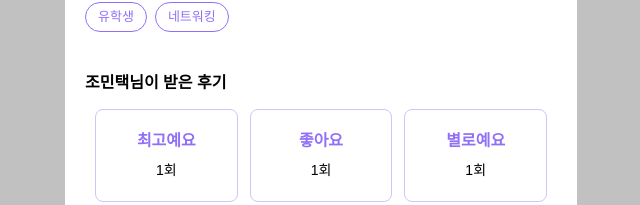
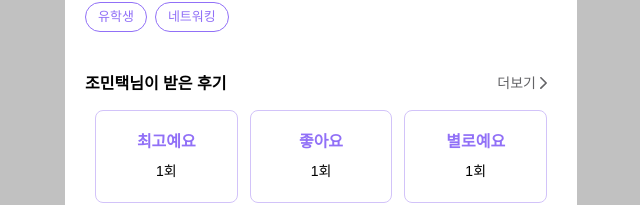
Before and after one commit to swyp3-babpool/babpool-frontend, a React (Vite) app: page /total/profile/1 in a window 1280 px wide. Shown: the part 561-766 px from the top of the page, without its empty margins (319-959 px from the left). Built offline with nearby package versions, Linux system fonts and the light colour scheme; no server answers; a web font is replaced by a local one.

Commit message:
feat: Implement ReceivedReviewPage

```diff
--- a/src/components/common/review/ReviewCount.tsx
+++ b/src/components/common/review/ReviewCount.tsx
@@ -1,4 +1,3 @@
-import React from 'react';
 import Txt from '../text';
 import { colors } from '@/assets/styles/theme';
 import { styled } from 'styled-components';
@@ -17,7 +16,7 @@ export default function ReviewCount({text, count}: {text: string, count: number}
 const ReviewCountBox = styled.div`
     width: 100%;
     height: auto;
-    padding: 20px;
+    padding: 20px 14px;
     display: flex;
     flex-direction: column;
     align-items: center;
--- a/src/pages/profileDetails/ProfileDetailsPage.tsx
+++ b/src/pages/profileDetails/ProfileDetailsPage.tsx
@@ -1,4 +1,3 @@
-import { colors } from '@/assets/styles/theme';
 import Button from '@/components/common/button';
 import Header from '@/components/common/header';
 import Keyword from '@/components/common/keyword/Keyword';
@@ -6,12 +5,15 @@ import Review from '@/components/common/review/Review';
 import ReviewCount from '@/components/common/review/ReviewCount';
 import Txt from '@/components/common/text';
 import ProfileBox from '@/components/profile/ProfileBox';
-import React from 'react';
 import { useParams } from 'react-router-dom';
 import { styled } from 'styled-components';
+import { ReactComponent as RightArrorIcon } from '@/assets/icons/ic_right_arrow.svg';
+import { colors } from '@/assets/styles/theme';
+import { useNavigation } from '@/hooks/useNavigation';
 
 export default function ProfileDetailsPage() {
     const { userId } = useParams();
+    const {navigate} = useNavigation()
     return (
         <ProfileDetailsPageContainer>
             <Header text="프로필카드 보기" />
@@ -62,16 +64,24 @@ export default function ProfileDetailsPage() {
                     </KeywordList>
                 </KeywordContainer>
                 <ReviewContainer>
-                    <Txt variant="h5">{'조민택'}님이 받은 후기</Txt>
+                    <ReviewTitleBox>
+                        <Txt variant="h5">{'조민택'}님이 받은 후기</Txt>
+                        <ReviewDetailsBox onClick={() => navigate('review')}>
+                            <Txt variant="caption1" color={colors.white_50}>
+                                더보기
+                            </Txt>
+                            <RightArrorIcon />
+                        </ReviewDetailsBox>
+                    </ReviewTitleBox>
                     <ReviewCountContainer>
                         {['최고예요', '좋아요', '별로예요'].map((text) => (
                             <ReviewCount key={text} text={text} count={1} />
                         ))}
                     </ReviewCountContainer>
                     <ReviewTextContainer>
-                        <Review text='최고의 컨설팅을 해주셔서 감사합니다ㅠㅜ!!' />
-                        <Review text='최고의 컨설팅을 해주셔서 감사합니다ㅠㅜ!!' />
-                        <Review text='최고의 컨설팅을 해주셔서 감사합니다ㅠㅜ!!' />
+                        <Review text="최고의 컨설팅을 해주셔서 감사합니다ㅠㅜ!!" />
+                        <Review text="최고의 컨설팅을 해주셔서 감사합니다ㅠㅜ!!" />
+                        <Review text="최고의 컨설팅을 해주셔서 감사합니다ㅠㅜ!!" />
                     </ReviewTextContainer>
                 </ReviewContainer>
                 <ButtonBox>
@@ -136,7 +146,22 @@ const ReviewContainer = styled.div`
     margin-top: 40px;
 `;
 
-const ReviewCountContainer = styled.div`
+const ReviewTitleBox = styled.div`
+    width: 100%;
+    display: flex;
+    align-items: center;
+    justify-content: space-between;
+`;
+
+const ReviewDetailsBox = styled.div`
+    display: flex;
+    align-items: center;
+    gap: 4px;
+    margin-right: 10px;
+    cursor: pointer;
+`
+
+export const ReviewCountContainer = styled.div`
     width: 100%;
     display: flex;
     align-items: center;
@@ -145,14 +170,17 @@ const ReviewCountContainer = styled.div`
     padding: 0 10px;
 `;
 
-const ReviewTextContainer = styled.div`
+export const ReviewTextContainer = styled.div`
     width: 100%;
+    max-height: 580px;
+
     display: flex;
     flex-direction: column;
     align-items: center;
     gap: 16px;
     padding: 0 18px;
     margin-top: 14px;
+    overflow-y: auto;
 `;
 
 const ButtonBox = styled.div`
--- /dev/null
+++ b/src/pages/receivedReview/ReceivedReviewPage.tsx
@@ -0,0 +1,61 @@
+import Header from '@/components/common/header';
+import styled from 'styled-components';
+import { ReviewCountContainer, ReviewTextContainer } from '../profileDetails/ProfileDetailsPage';
+import ReviewCount from '@/components/common/review/ReviewCount';
+import Review from '@/components/common/review/Review';
+
+export default function ReceivedReviewPage() {
+    return (
+        <ReceivedReviewPageContainer>
+            <Header text={`${'민택'}님이 받은 후기`} />
+            <ReviewContainer>
+                <ReviewCountContainer>
+                    <ReviewCount count={1} text='최고예요' />
+                    <ReviewCount count={1} text='좋아요' />
+                    <ReviewCount count={1} text='별로에요' />
+                </ReviewCountContainer>
+                <ReviewTextContainer>
+                    <Review text='최고의 컨설팅을 해주셔서 감사합니다' />
+                    <Review text='최고의 컨설팅을 해주셔서 감사합니다' />
+                    <Review text='최고의 컨설팅을 해주셔서 감사합니다' />
+                    <Review text='최고의 컨설팅을 해주셔서 감사합니다' />
+                    <Review text='최고의 컨설팅을 해주셔서 감사합니다' />
+                    <Review text='최고의 컨설팅을 해주셔서 감사합니다' />
+                    <Review text='최고의 컨설팅을 해주셔서 감사합니다' />
+                    <Review text='최고의 컨설팅을 해주셔서 감사합니다' />
+                    <Review text='최고의 컨설팅을 해주셔서 감사합니다' />
+                    <Review text='최고의 컨설팅을 해주셔서 감사합니다' />
+                    <Review text='최고의 컨설팅을 해주셔서 감사합니다' />
+                    <Review text='최고의 컨설팅을 해주셔서 감사합니다' />
+                    <Review text='최고의 컨설팅을 해주셔서 감사합니다' />
+                    <Review text='최고의 컨설팅을 해주셔서 감사합니다' />
+                    <Review text='최고의 컨설팅을 해주셔서 감사합니다' />
+                    <Review text='최고의 컨설팅을 해주셔서 감사합니다' />
+                    <Review text='최고의 컨설팅을 해주셔서 감사합니다' />
+                    <Review text='최고의 컨설팅을 해주셔서 감사합니다' />
+                    <Review text='최고의 컨설팅을 해주셔서 감사합니다' />
+                    <Review text='최고의 컨설팅을 해주셔서 감사합니다' />
+                    <Review text='최고의 컨설팅을 해주셔서 감사합니다' />
+                    <Review text='최고의 컨설팅을 해주셔서 감사합니다' />
+
+                </ReviewTextContainer>
+            </ReviewContainer>
+        </ReceivedReviewPageContainer>
+    );
+}
+
+const ReceivedReviewPageContainer = styled.div`
+    width: 100%;
+    height: auto;
+    display: flex;
+    flex-direction: column;
+`;
+
+const ReviewContainer = styled.div`
+    width: 100%;
+    padding: 0 20px;
+    display: flex;
+    flex-direction: column;
+    margin-top: 25px;
+    gap: 30px;
+`
--- a/src/routes/index.tsx
+++ b/src/routes/index.tsx
@@ -13,6 +13,7 @@ import ExplanationPage from '@/pages/explanation/ExplanationPage';
 import TotalBabpoolPage from '@/pages/totalBabpool/TotalBabpoolPage';
 import KakaoAuthenticationPage from '@/pages/kakaoAuthentication';
 import ProfileDetailsPage from '@/pages/profileDetails/ProfileDetailsPage';
+import ReceivedReviewPage from '@/pages/receivedReview/ReceivedReviewPage';
 
 
 export default function RouteProvider() {
@@ -26,6 +27,7 @@ export default function RouteProvider() {
                 <Route path="explanation" element={<ExplanationPage />} />
                 <Route path='total' element={<TotalBabpoolPage />} />
                 <Route path='total/profile/:userId' element={<ProfileDetailsPage />} />
+                <Route path='total/profile/:userId/review' element={<ReceivedReviewPage />} />
                 <Route path="notification" element={<NotificationPage />} />
                 <Route path="notification/:type" element={<NotificationDetailPage />} />
             </>
```
Also changed, not shown: src/assets/icons/ic_right_arrow.svg (added).
